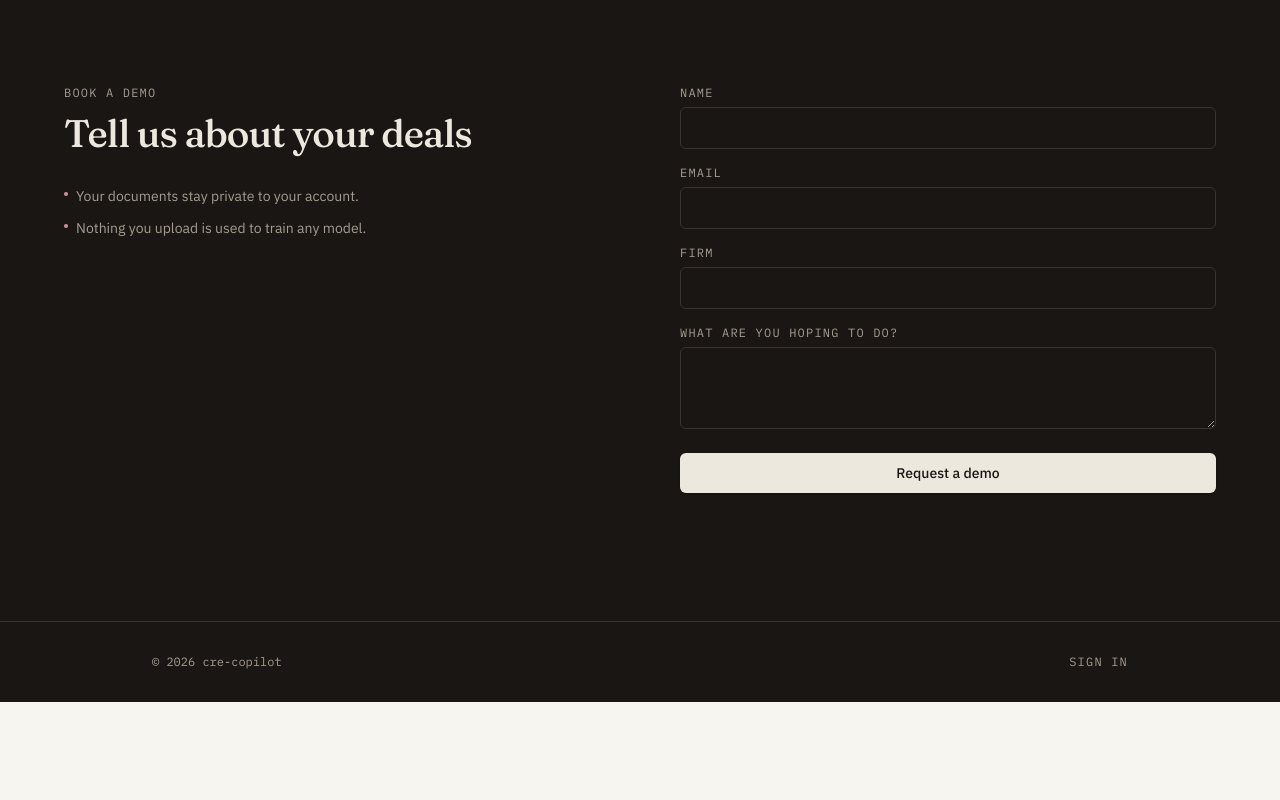
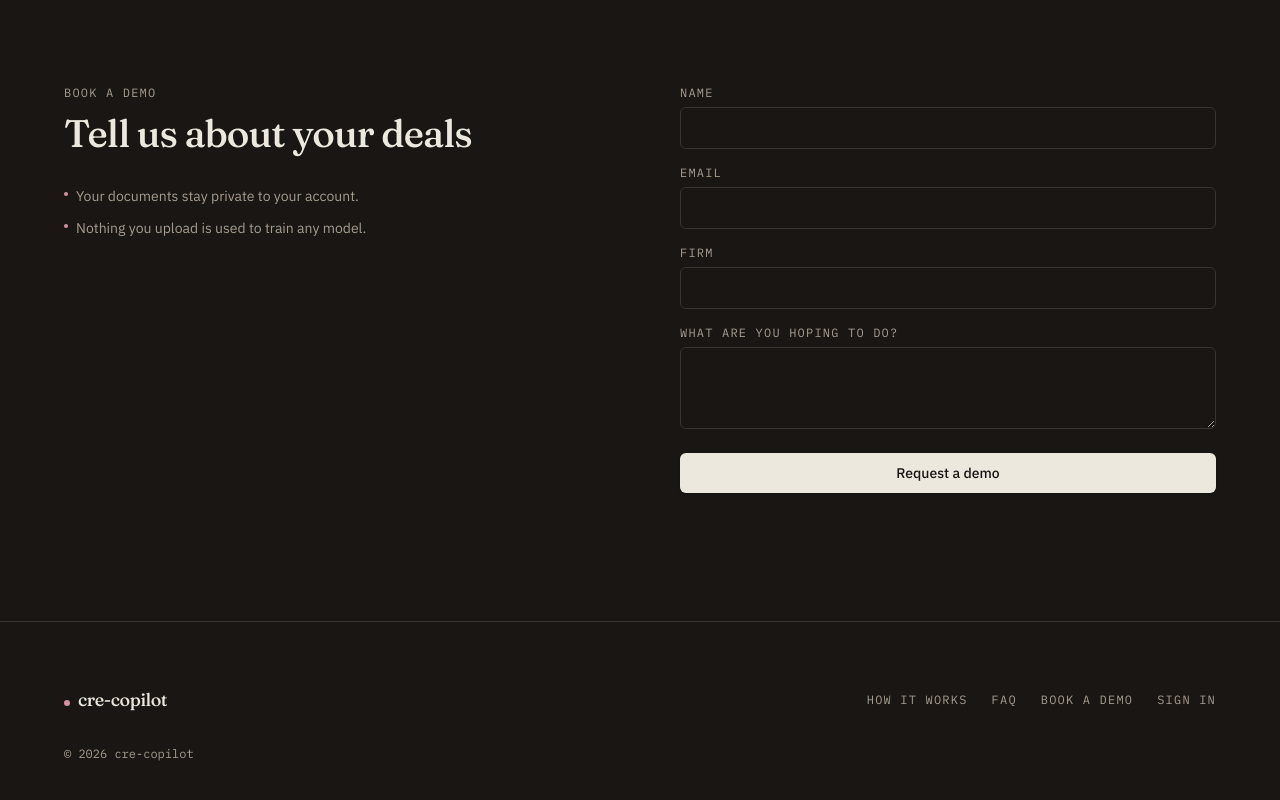
Before and after one commit to Clash4202/cre-copilot, a Next.js app: page / in a window 1280 px wide. Shown: the part 3759-4559 px from the top of the page. Before the commit the page ends 4461 px from the top, so only its background shows below. Built offline with nearby package versions, Linux system fonts and the light colour scheme; no server answers.

Commit message:
Add anchor navigation to the footer

```diff
--- a/src/components/landing/site-footer.tsx
+++ b/src/components/landing/site-footer.tsx
@@ -1,16 +1,41 @@
+const NAV_LINKS = [
+  { href: '#how-it-works', label: 'How it works' },
+  { href: '#faq', label: 'FAQ' },
+  { href: '#demo', label: 'Book a demo' },
+]
+
 export function SiteFooter() {
   return (
     <footer className="border-t border-hairline">
-      <div className="mx-auto flex max-w-5xl items-center justify-between px-6 py-8">
+      <div className="mx-auto flex w-full max-w-[1400px] flex-col gap-8 px-6 py-12 sm:px-10 sm:py-16 lg:px-16">
+        <div className="flex flex-col items-start justify-between gap-6 sm:flex-row sm:items-center">
+          <div className="flex items-baseline gap-2">
+            <span className="h-1.5 w-1.5 rounded-full bg-wine" aria-hidden="true" />
+            <span className="font-display text-lg font-medium tracking-tight text-ink">
+              cre-copilot
+            </span>
+          </div>
+          <nav className="flex flex-wrap items-center gap-6">
+            {NAV_LINKS.map((link) => (
+              <a
+                key={link.href}
+                href={link.href}
+                className="font-mono text-xs uppercase tracking-widest text-slate transition-colors hover:text-ink"
+              >
+                {link.label}
+              </a>
+            ))}
+            <a
+              href="/login"
+              className="font-mono text-xs uppercase tracking-widest text-slate transition-colors hover:text-ink"
+            >
+              Sign in
+            </a>
+          </nav>
+        </div>
         <span className="font-mono text-xs text-slate">
           &copy; {new Date().getFullYear()} cre-copilot
         </span>
-        <a
-          href="/login"
-          className="font-mono text-xs uppercase tracking-widest text-slate transition-colors hover:text-ink"
-        >
-          Sign in
-        </a>
       </div>
     </footer>
   )
```
